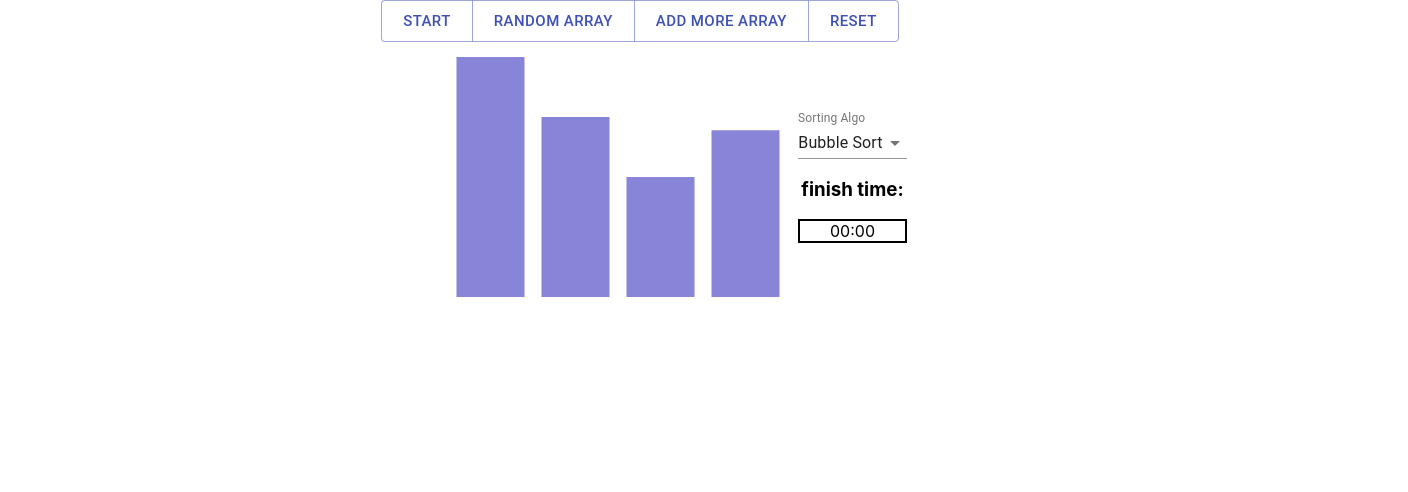
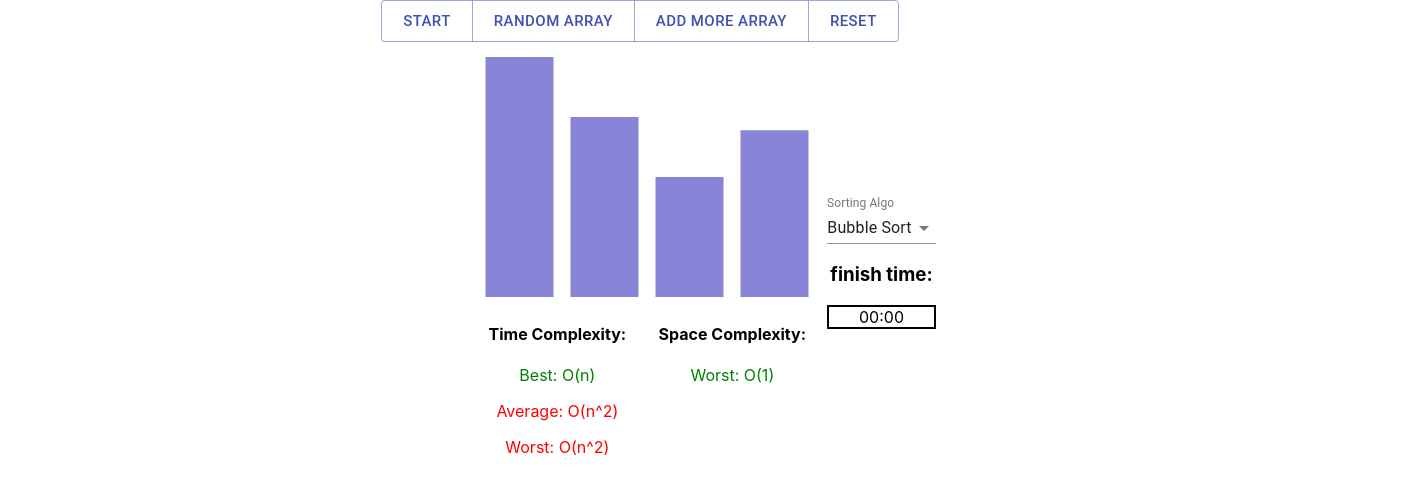
Before and after one commit to chaohuichen/sortingvisualizer, a React (Create React App) app: page / in a window 1280 px wide. Shown: the top 492 px of the page, 1408 px wide, since content can reach past the window. Built offline with nearby package versions, Linux system fonts and the light colour scheme.

Commit message:
added json file for display the complexity info for different algo

```diff
--- a/src/App.css
+++ b/src/App.css
@@ -31,12 +31,30 @@
 .products-center {
   width: 110vw;
   margin: 0 auto;
-  max-width: 1350px;
+  max-width: 1450px;
   display: grid;
   grid-template-columns: repeat(auto-fit, minmax(350px, 1fr));
   grid-column-gap: 1.5rem;
   grid-row-gap: 2rem;
 }
+
+/*for time complexity color */
+.red{
+  color:red;
+}
+.orange{
+  color:orange;
+}
+.green{
+  color:green;
+}
+.greenyellow{
+  color:lawngreen;
+}
+.yellow{
+  color:yellow;
+}
+
 @keyframes App-logo-spin {
   from {
     transform: rotate(0deg);
--- /dev/null
+++ b/src/Components/AlgoComplexityInfo.js
@@ -0,0 +1,43 @@
+import ComplexityDict from './ComplexityDict.json'
+const TimeComplexityColor = {
+  'O(n log(n))': 'orange',
+  'O(n^2)': 'red',
+  'O((nlog(n))^2)': 'red',
+  'O(n)': 'green',
+  'O(n+k)': 'green',
+  'O(nk)': 'green'
+}
+
+const SpaceComplexityColor = {
+  'O(1)': 'green',
+  'O(n)': 'yellow',
+  'O(log(n))': 'greenyellow',
+  'O(n+k)': 'yellow'
+}
+const AlgoComplexityInfo = ({ sortingAlgo }) => {
+  const {
+    TimeComplexity: {
+      Best: timeBest, Average: timeAvg, Worst: timeWorst
+    },
+    SpaceComplexity: {
+      Worst: spaceWorst
+    }
+  } = ComplexityDict[sortingAlgo]
+
+  return (
+        <div style={{ display: 'flex', flexDirection: 'row', justifyContent: 'space-around' }}>
+            <div >
+                <h4>Time Complexity:</h4>
+                  <p className={TimeComplexityColor[timeBest]}>Best: {timeBest}</p>
+                  <p className={TimeComplexityColor[timeAvg]}>Average: {timeAvg}</p>
+                  <p className={TimeComplexityColor[timeWorst]}>Worst: {timeWorst}</p>
+            </div>
+            <div>
+                <h4>Space Complexity:</h4>
+                 <p className={SpaceComplexityColor[spaceWorst]}>Worst: {spaceWorst}</p>
+            </div>
+        </div>
+  )
+}
+
+export default AlgoComplexityInfo
--- a/src/Components/Charts.js
+++ b/src/Components/Charts.js
@@ -44,9 +44,9 @@ const Charts = () => {
   }
   return <div >
     <ButtonGroup size="large" color="primary" aria-label="outlined primary button group">
-      <Button onClick={handleStartAnimation} >Start</Button>
-      <Button onClick={handleRandomArray} >Random Array</Button>
-      <Button onClick={handleAddArray}>Add more array</Button>
+      <Button disabled={state.startAnimation} onClick={handleStartAnimation} >Start</Button>
+      <Button disabled={state.startAnimation} onClick={handleRandomArray} >Random Array</Button>
+      <Button disabled={state.startAnimation} onClick={handleAddArray}>Add more array</Button>
       <Button onClick={handleReset}>Reset</Button>
     </ButtonGroup>
     <div className='products-center'>
--- /dev/null
+++ b/src/Components/ComplexityDict.json
@@ -0,0 +1,52 @@
+{
+  "selectionSort": {
+    "TimeComplexity": {
+      "Best": "O(n^2)",
+      "Average": "O(n^2)",
+      "Worst": "O(n^2)"
+    },
+    "SpaceComplexity": {
+      "Worst":"O(1)"
+    }
+  },
+  "quickSort": {
+    "TimeComplexity": {
+      "Best": "O(n log(n))",
+      "Average": "O(n log(n))",
+      "Worst": "O(n^2)"
+    },
+    "SpaceComplexity": {
+      "Worst": "O(log(n))"
+    }
+  },
+  "bubbleSort": {
+    "TimeComplexity": {
+      "Best": "O(n)",
+      "Average": "O(n^2)",
+      "Worst": "O(n^2)"
+    },
+    "SpaceComplexity": {
+      "Worst": "O(1)"
+    }
+  },
+  "insertionSort": {
+    "TimeComplexity": {
+      "Best": "O(n)",
+      "Average": "O(n^2)",
+      "Worst": "O(n^2)"
+    },
+    "SpaceComplexity": {
+      "Worst": "O(1)"
+    }
+  },
+  "mergeSort": {
+    "TimeComplexity": {
+      "Best": "O(n log(n))",
+      "Average": "O(n log(n))",
+      "Worst": "O(n log(n))"
+    },
+    "SpaceComplexity": {
+      "Worst": "O(n)"
+    }
+  }
+}
--- a/src/Components/SingleChart.js
+++ b/src/Components/SingleChart.js
@@ -10,7 +10,7 @@ import {
 import { InsertionSort, MergeSort, BubbleSort, QuickSort, SelectionSort } from '../SortingAlogs';
 import { finish } from '../SortingAlogs/ConstantsColor';
 import Timer from './Timer';
-
+import AlgoComplexityInfo from './AlgoComplexityInfo'
 function SingleChart ({ incomingData, startAnimation }) {
   const [data, setData] = useState([])
   const [sortingAlgo, setSortingAlgo] = useState('bubbleSort')
@@ -80,7 +80,7 @@ function SingleChart ({ incomingData, startAnimation }) {
         }
       })
     })
-    await sleep(1000)
+    await sleep(10)
   };
   const swapStateValue = (x, y) => {
     setData((prevState) => {
@@ -109,6 +109,7 @@ function SingleChart ({ incomingData, startAnimation }) {
 
   return (
       <div style={{ display: 'flex', flexDirection: 'row', justifyContent: 'center', marginTop: '10px' }}>
+        <div>
           <BarChart width={350} height={250} data={data}>
             <Bar dataKey='value'>
              {data.map((d, index) => {
@@ -116,6 +117,8 @@ function SingleChart ({ incomingData, startAnimation }) {
              })}
             </Bar>
             </BarChart>
+          <AlgoComplexityInfo sortingAlgo={sortingAlgo}/>
+        </div>
         <div style={{ display: 'flex', flexDirection: 'column', justifyContent: 'center', marginLeft: '5px' }}>
         <FormControl style={{ }}>
           <InputLabel >Sorting Algo</InputLabel>
```
Lines whose indentation alone changed are shown as unchanged.
